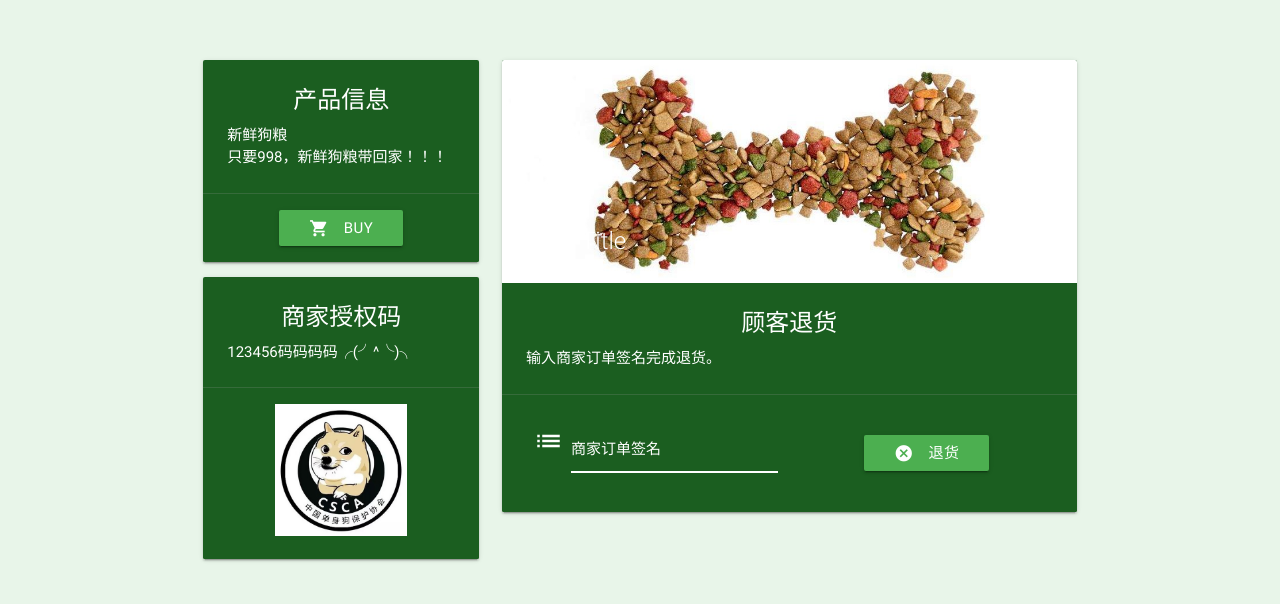
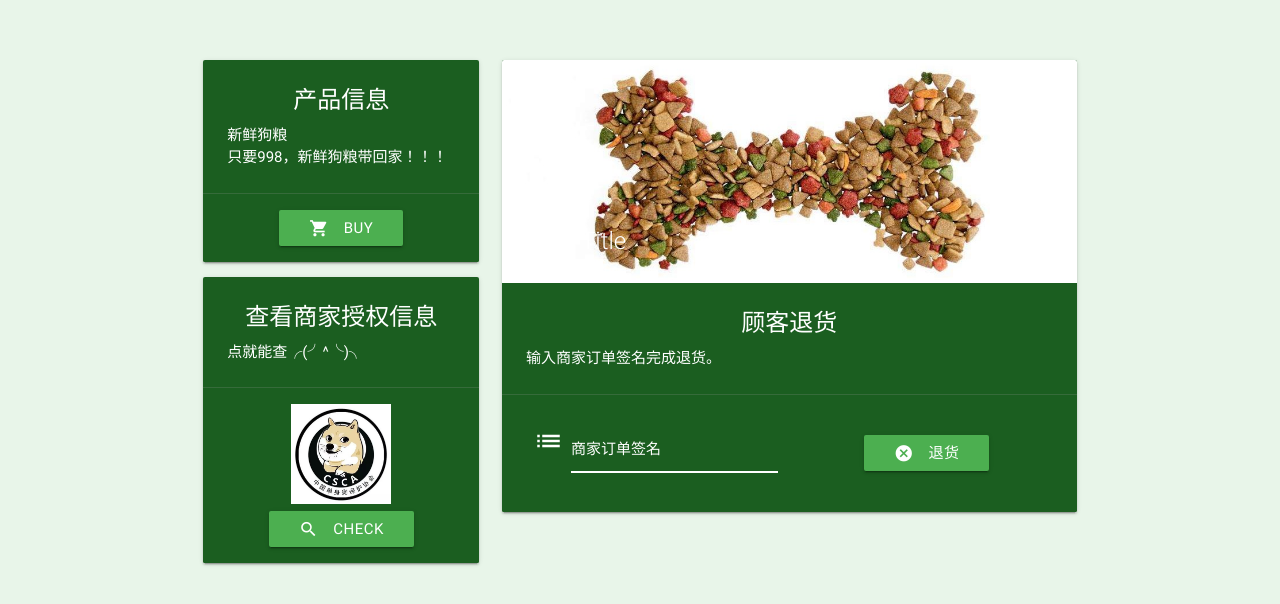
Before and after one commit to SleepwalkerCh/crypt, a plain HTML site: page agency1.html in a window 1280 px wide. Shown: the part 72-676 px from the top of the page. Drawn offline with nearby package versions, Linux system fonts and the light colour scheme; files that its build step writes are made by us from their sources.

Commit message:
傻鹏╭(╯^╰)╮

```diff
--- a/agency1.html
+++ b/agency1.html
@@ -35,14 +35,15 @@
 			</div>
 			<div class="card green darken-4">
 				<div class="card-content white-text">
-					<span class="card-title center">商家授权码</span>
-					<!--<img src="8.jpg" style="width: 80px; height: 80px" >-->
-					<p>123456码码码码╭(╯^╰)╮</p>
+					<span class="card-title center">查看商家授权信息</span>
+					<p>点就能查╭(╯^╰)╮</p>
+
 				</div>
 				<div class="card-action center">
-					<img src="8.jpg" style="width: 132px; height: 132px" >
-
-				</div>
+					<img src="8.jpg" style="width: 100px; height: 100px" >
+					<br>
+ 					<a class="waves-effect waves-light btn green"><i class="material-icons left">search</i>Check</a>
+ 				</div>
 			</div>
 
 		</div>
```
